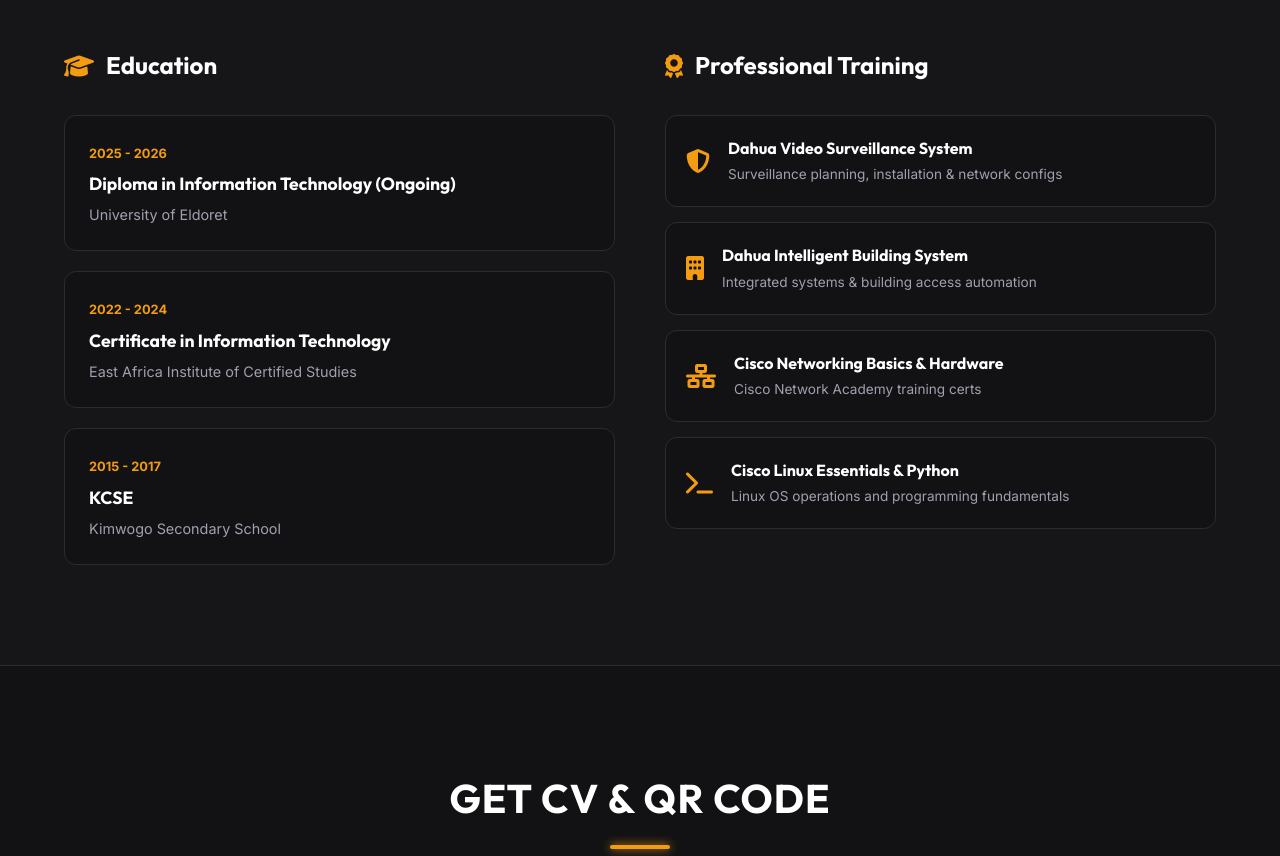
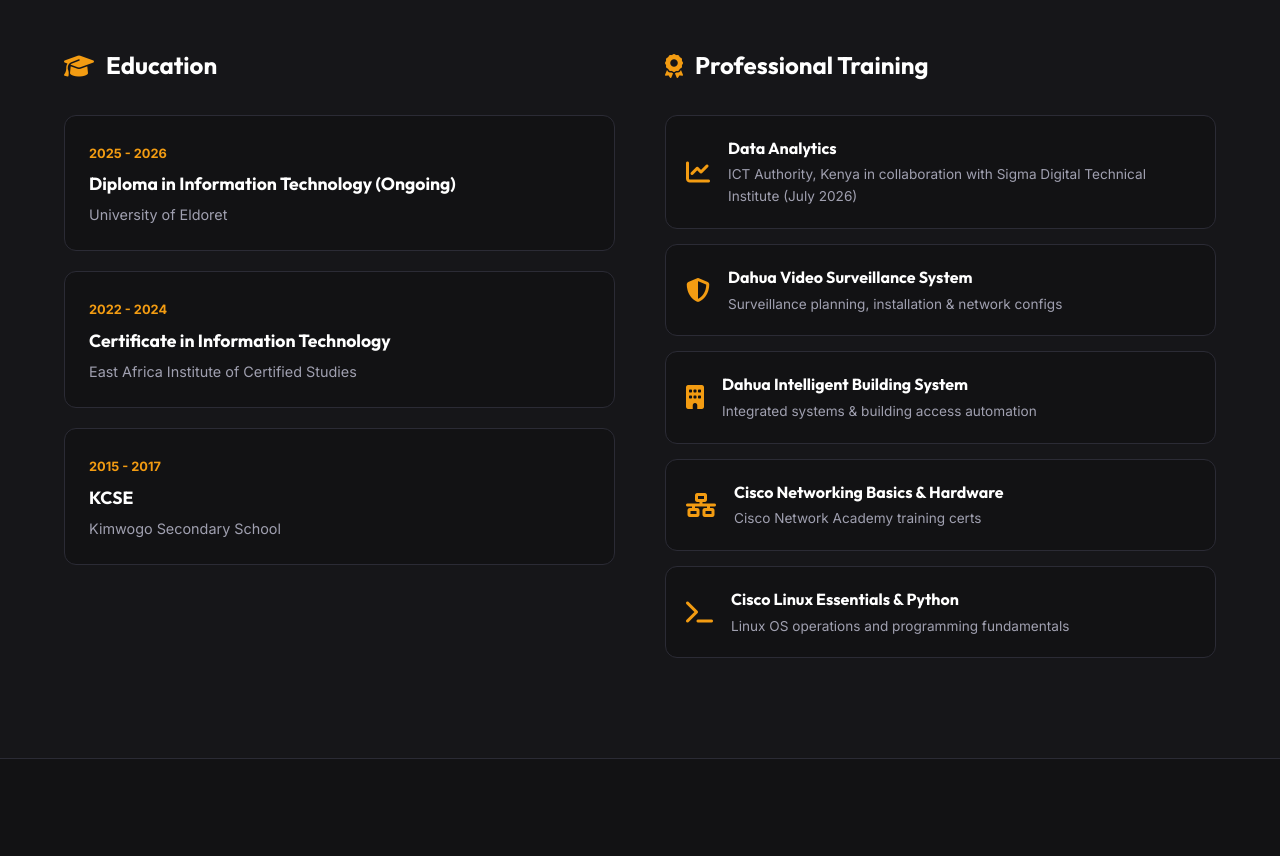
Before and after one commit to AkosgeiB/alphas, a plain HTML site: page index.html in a window 1280 px wide. Shown: the part 3840-4696 px from the top of the page. Drawn offline with Linux system fonts and the light colour scheme; a script that the page names is missing.

Commit message:
Update certifications: Add Data Analytics certification from ICT Authority, Kenya

```diff
--- a/index.html
+++ b/index.html
@@ -268,6 +268,13 @@
                     <h3><i class="fa-solid fa-award"></i> Professional Training</h3>
                     <div class="certs-list">
                         <div class="cert-item">
+                            <i class="fa-solid fa-chart-line cert-icon"></i>
+                            <div>
+                                <h4>Data Analytics</h4>
+                                <p>ICT Authority, Kenya in collaboration with Sigma Digital Technical Institute (July 2026)</p>
+                            </div>
+                        </div>
+                        <div class="cert-item">
                             <i class="fa-solid fa-shield-halved cert-icon"></i>
                             <div>
                                 <h4>Dahua Video Surveillance System</h4>
```
